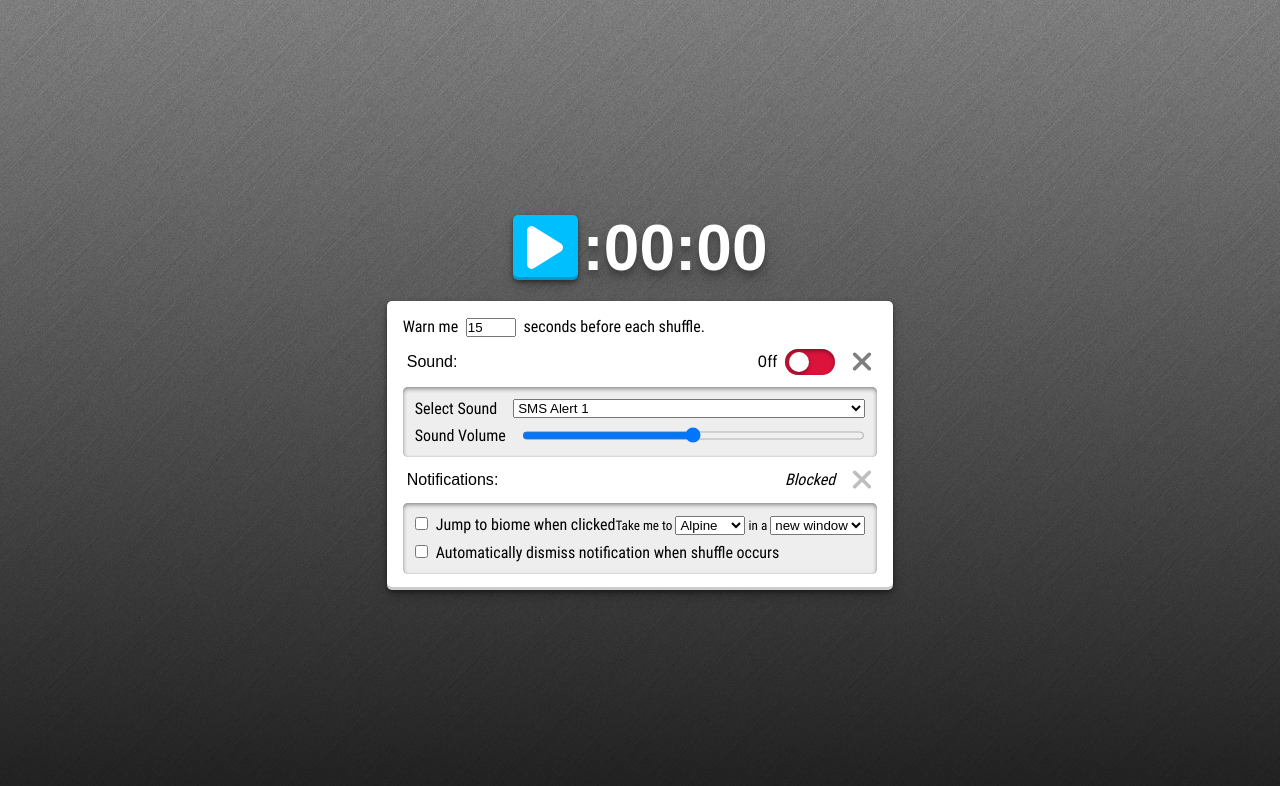
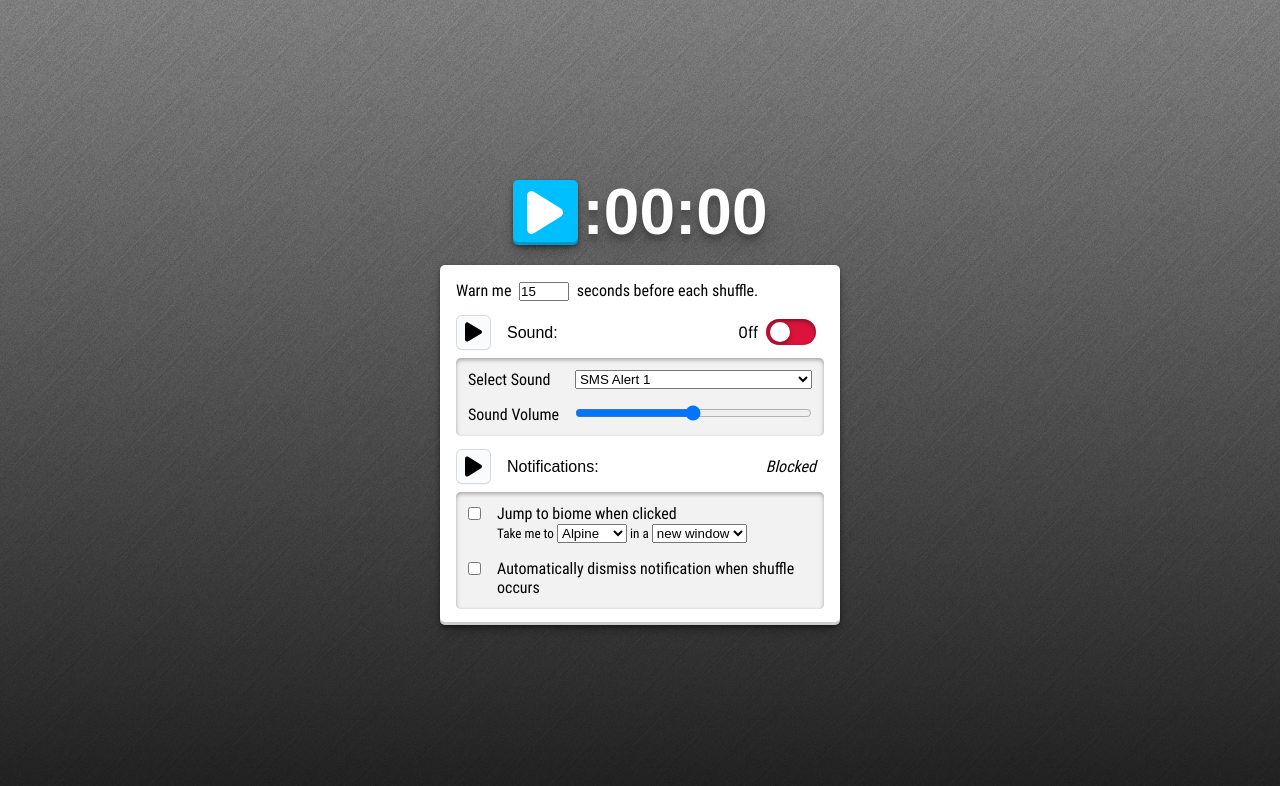
Before and after one commit to endulum/dc-shuffle-clock, a React (Vite) app: page / in a window 1280 px wide. Shown: the top 786 px of the page. Built offline with nearby package versions, Linux system fonts and the light colour scheme; a web font is replaced by a local one.

Commit message:
replace expand btn with test btn for sound and notif

```diff
--- a/src/App.tsx
+++ b/src/App.tsx
@@ -1,11 +1,13 @@
 import { useState, useEffect, type ChangeEvent } from 'react'
 
 import Clock from './components/Clock.tsx'
-import Expandable from './components/Expandable.tsx'
+import Toggle from './components/Toggle.tsx'
 
 import {
   type Settings, settingsInitializer, type NotifSupport, notifSupportInitializer
 } from './types.ts'
+
+import PlaySvg from './assets/play.svg'
 
 const sounds = new Array(5).fill(0).map((_dummy, index) => `SMS Alert ${index + 1}`)
 
@@ -37,12 +39,17 @@ export default function App (): JSX.Element {
   }
 
   function handleAlert (isHourly: boolean): void {
-    if (settings.soundEnabled) {
+    if (settings.soundEnabled) playSound()
+    if (settings.notifsEnabled && notifSupport === 'allowed') doNotify(isHourly)
+  }
+
+  function playSound (): void {
     const sound = new Audio(`./audio/${settings.soundSelect}.mp3`)
     sound.volume = settings.soundVolume / 100
     sound.play().catch((e) => { console.warn(e) })
   }
-    if (settings.notifsEnabled && notifSupport === 'allowed') {
+
+  function doNotify (isHourly: boolean): void {
     let notifText = ''
     if (isHourly) { notifText = `The hourly shuffle will occur in about ${settings.delay} seconds.` } else notifText = `The next cave shuffle will occur in ${settings.delay} seconds.`
     const notif = new Notification('Cave Shuffle Clock', { body: notifText })
@@ -56,13 +63,11 @@ export default function App (): JSX.Element {
       })
     }
   }
-  }
 
   return (
     <div className="app">
       <Clock onAlert={handleAlert} delay={settings.delay} />
       <main aria-label="clock settings">
-        <div className="row">
         <label className="delay-label" htmlFor="delay">
           Warn me
           {' '}
@@ -79,19 +84,22 @@ export default function App (): JSX.Element {
           {' '}
           seconds before each shuffle.
         </label>
-        </div>
-
-        <Expandable
+        <div className="setting">
+          <button type="button" onClick={playSound} className='setting-test-button' title='Test Sound'>
+            <img src={PlaySvg} />
+          </button>
+          <Toggle
             setting={{
               name: 'Sound',
               id: 'soundEnabled',
               bool: settings.soundEnabled
             }}
             onInputChange={handleInputChange}
-        >
+          />
+          <div className="setting-body">
             <label className="setting-body-label" htmlFor="soundSelect">
-            <span>Select Sound</span>
-            <span className="spacer" />
+              Select Sound
+            </label>
             <select className="setting-body-input" id="soundSelect" onChange={handleSelectChange} defaultValue={settings.soundSelect}>
               {sounds.map((sound) => (
                 <option key={sound} value={sound}>
@@ -99,16 +107,19 @@ export default function App (): JSX.Element {
                 </option>
               ))}
             </select>
-          </label>
 
             <label className="setting-body-label" htmlFor="soundVolume">
-            <span>Sound Volume</span>
-            <span className="spacer" />
+              Sound Volume
+            </label>
             <input className="setting-body-input" type="range" id="soundVolume" onChange={handleInputChange} defaultValue={settings.soundVolume} />
-          </label>
-        </Expandable>
+          </div>
+        </div>
 
-        <Expandable
+        <div className="setting">
+          <button type="button" onClick={() => { doNotify(false) }} className='setting-test-button'>
+            <img src={PlaySvg} />
+          </button>
+          <Toggle
             setting={{
               name: 'Notifications',
               id: 'notifsEnabled',
@@ -117,11 +128,13 @@ export default function App (): JSX.Element {
             }}
             onInputChange={handleInputChange}
             setNotifSupport={setNotifSupport}
-        >
+          />
+          <div className="setting-body">
+            <input type="checkbox" id="biomeEnabled" onChange={handleInputChange} checked={settings.biomeEnabled} />
+
             <label htmlFor="biomeEnabled">
-            <input type="checkbox" id="biomeEnabled" onChange={handleInputChange} checked={settings.biomeEnabled} />
-            <span>
               Jump to biome when clicked
+              <br />
               <small>
                 Take me to
                 {' '}
@@ -140,14 +153,14 @@ export default function App (): JSX.Element {
                   <option value="window">new window</option>
                 </select>
               </small>
-            </span>
             </label>
 
+            <input type="checkbox" id="notifAutoDismiss" onChange={handleInputChange} checked={settings.notifAutoDismiss} />
             <label htmlFor="notifAutoDismiss">
-            <input type="checkbox" id="notifAutoDismiss" onChange={handleInputChange} checked={settings.notifAutoDismiss} />
-            <span>Automatically dismiss notification when shuffle occurs</span>
+              Automatically dismiss notification when shuffle occurs
             </label>
-        </Expandable>
+          </div>
+        </div>
       </main>
     </div>
   )
--- a/src/style.css
+++ b/src/style.css
@@ -50,9 +50,10 @@ body {
   flex-direction: column;
   justify-content: center;
   align-items: center;
-  width: calc(100% - 2rem);
-  > * {
-    max-width: max-content;
+  width: calc(100% - 20px);
+  max-width: 400px;
+  > main {
+    width: 100%;
   }
 }
 
@@ -136,6 +137,11 @@ button {
   font-size: 1rem;
 }
 
+input[type="checkbox"] {
+  margin-right: 0!important;
+  margin-top: 0.2rem;
+}
+
 main {
   position: relative;
   background-color: white;
@@ -144,7 +150,7 @@ main {
   padding: 1rem;
   display: flex;
   flex-direction: column;
-  gap: 0.5rem;
+  gap: 0.825rem;
 }
 
 .input-delay {
@@ -153,42 +159,34 @@ main {
   width: 50px;
 }
 
-.setting-header {
+button {
+  background-color: #FAFBFC;
+  border: 1px solid rgba(27, 31, 35, 0.15);
+  border-radius: 6px;
+  box-shadow: rgba(27, 31, 35, 0.04) 0 1px 0, rgba(255, 255, 255, 0.25) 0 1px 0 inset;
+  padding: 0.5rem;
   display: flex;
-  flex-direction: row;
+  justify-content: center;
   align-items: center;
-  gap: 0.5rem;
-}
-
-.setting-header-toggle {
-  /* border: 1px dashed lightgray; */
-  flex-grow: 1;
-  > button {
-    padding: 0.5rem 0.75rem;
-    appearance: none;
-    background-color: #eee;
-    border: none;
-    border-radius: 5px;
-    box-shadow: rgba(0, 0, 0, 0.25) 0 0 1px inset;
+  > img {
+    max-width: 100%;
+  }
+  &:hover {
+    background-color: #F3F4F6;
     cursor: pointer;
   }
 }
 
-.settings-header-button {
-  width: 30px;
-  height: 30px;
-  appearance: none;
-  background-color: transparent;
-  border: none;
-  padding: 0.25rem;
-  opacity: 0.5;
-  display: flex;
-  justify-content: center;
+.setting {
+  display: grid;
+  grid-template-columns: 35px 1fr;
+  gap: 0.5rem;
   align-items: center;
-  &:hover {
-    opacity: 1;
-    cursor: pointer;
-  }
+}
+
+.setting-test-button {
+  max-height: 35px;
+  grid-column: 1 / 2;
 }
 
 .switch-label {
@@ -198,8 +196,8 @@ main {
   align-items: center;
   flex-grow: 1;
   position: relative;
-
-  padding: 0.25rem;
+  height: 35px;
+  padding: 0.5rem;
   border-radius: 5px;
   input[type="checkbox"] {
     position: absolute;
@@ -251,15 +249,17 @@ main {
 }
 
 .setting-body {
+  grid-column: 1 / 3;
   padding: 0.75rem;
-  background-color: #eee;
+  background-color: rgba(0,0,0,0.05);
   box-shadow:
-    rgba(0, 0, 0, 0.25) 0 0 1px inset,
-    rgba(0, 0, 0, 0.4) 0px 2px 4px inset;
+    rgba(0, 0, 0, 0.15) 0 0 1px inset,
+    rgba(0, 0, 0, 0.3) 0px 2px 4px inset;
   border-radius: 5px;
-  display: flex;
-  flex-direction: column;
-  gap: 0.5rem;
+  display: grid;
+  grid-template-columns: max-content 1fr;
+  align-items: start;
+  gap: 1rem;
   input[type="checkbox"] {
     margin-right: 0.5rem;
   }
@@ -270,9 +270,67 @@ main {
   gap: 0.5rem;
 }
 
+/* .setting-header {
+  display: flex;
+  flex-direction: row;
+  align-items: center;
+  gap: 0.5rem;
+}
+
+
+
+
+
+.setting-header-button {
+  width: 30px;
+  height: 30px;
+  background-color: #FAFBFC;
+  border: 1px solid rgba(27, 31, 35, 0.15);
+  border-radius: 6px;
+  box-shadow: rgba(27, 31, 35, 0.04) 0 1px 0, rgba(255, 255, 255, 0.25) 0 1px 0 inset;
+  padding: 0.5rem;
+  display: flex;
+  justify-content: center;
+  align-items: center;
+  > img {
+    max-width: 100%;
+  }
+  &:hover {
+    background-color: #F3F4F6;
+    cursor: pointer;
+  }
+}
+
+.switch-label {
+  display: flex;
+  flex-direction: row;
+  justify-content: space-between;
+  align-items: center;
+  flex-grow: 1;
+  position: relative;
+
+  padding: 0.25rem;
+  border-radius: 5px;
+  input[type="checkbox"] {
+    position: absolute;
+    opacity: 0;
+  }
+  &.focused {
+    cursor: pointer;
+    background-color: #eee;
+    box-shadow: rgba(0, 0, 0, 0.25) 0 0 1px inset
+  }
+}
+
+
+
+
+
+
+
 .setting-body-input {
   flex-grow: 1;
-}
+} */
 
 b {
   font-weight: normal;
--- a/tsconfig.json
+++ b/tsconfig.json
@@ -21,5 +21,6 @@
     "noFallthroughCasesInSwitch": true
   },
   "include": ["src"],
+  "exclude": ["trash"],
   "references": [{ "path": "./tsconfig.node.json" }]
 }
```
Also changed, not shown: .eslintrc.json, trash/Expandable.tsx (renamed from src/components/Expandable.tsx). Lines whose indentation alone changed are shown as unchanged.
